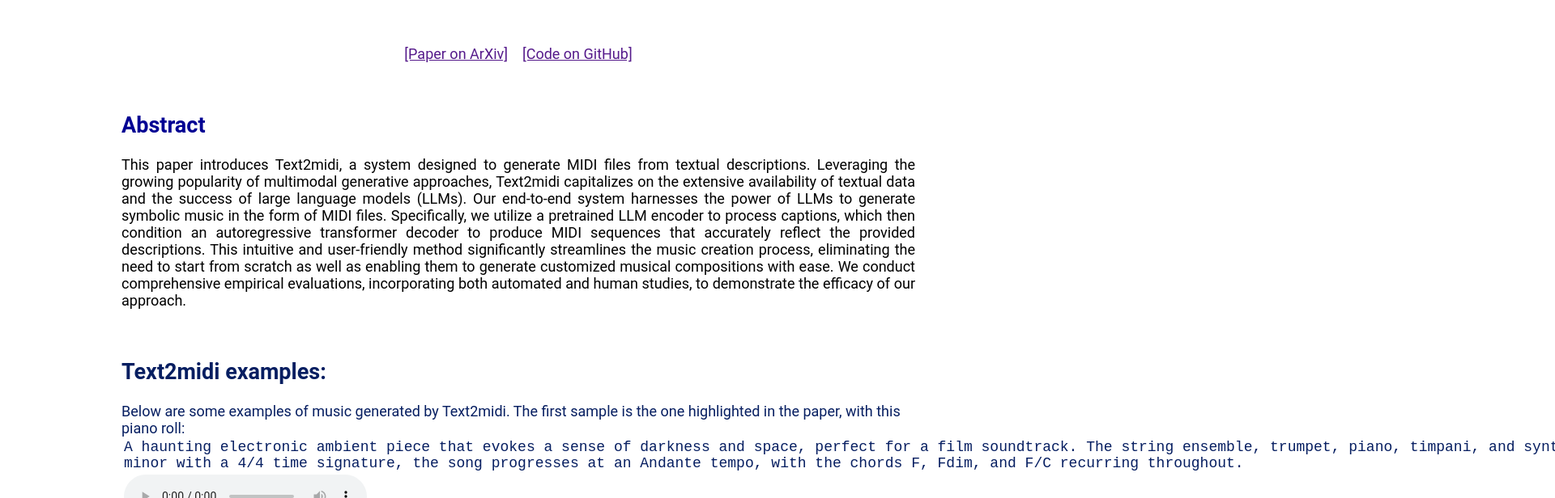
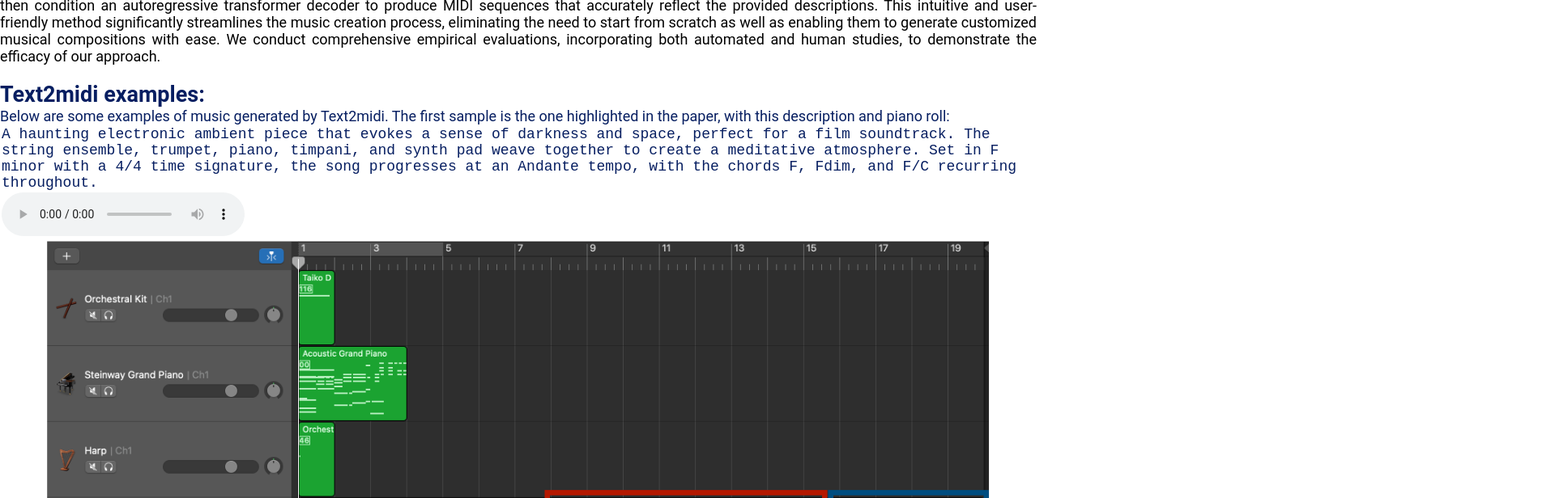
Before and after one commit to aaaisubmission25/text2midi, a plain HTML site: page index.html in a window 1280 px wide. Shown: the part 240-856 px from the top of the page at 81% size, 1920 px wide, since content can reach past the window. Drawn offline with nearby package versions, Linux system fonts and the light colour scheme; some packages are replaced by stand-ins of ours.

Commit message:
Update index.html

```diff
--- a/index.html
+++ b/index.html
@@ -27,6 +27,19 @@
 
     .mono {
       font-family: 'Roboto Mono', monospace;
+    }
+    * {
+        margin: 0;
+        padding: 0;
+    }
+    .imgbox {
+        display: grid;
+        height: 100%;
+    }
+    .center-fit {
+        max-width: 100%;
+        max-height: 100vh;
+        margin: auto;
     }
   </style>
 
@@ -72,7 +85,7 @@
             <h2><font color="061E61">Text2midi examples:</font>
 </h2>
 
-Below are some examples of music generated by Text2midi. The first sample is the one highlighted in the paper, with this piano roll:
+Below are some examples of music generated by Text2midi. The first sample is the one highlighted in the paper, with this description and piano roll:
 
 <table class="table" align="center" style="table-layout: fixed;word-break:break-word">
   <tbody>
@@ -92,8 +105,8 @@
     </tr>
 
     <tr>
-        <td class="mono">
-            <img src="images/piano_4.png" alt="Piano roll">
+        <td class="imgbox">
+            <img class="center-fit" src="images/piano_4.png" alt="Piano roll">
         </td>
     </tr>
 
```
